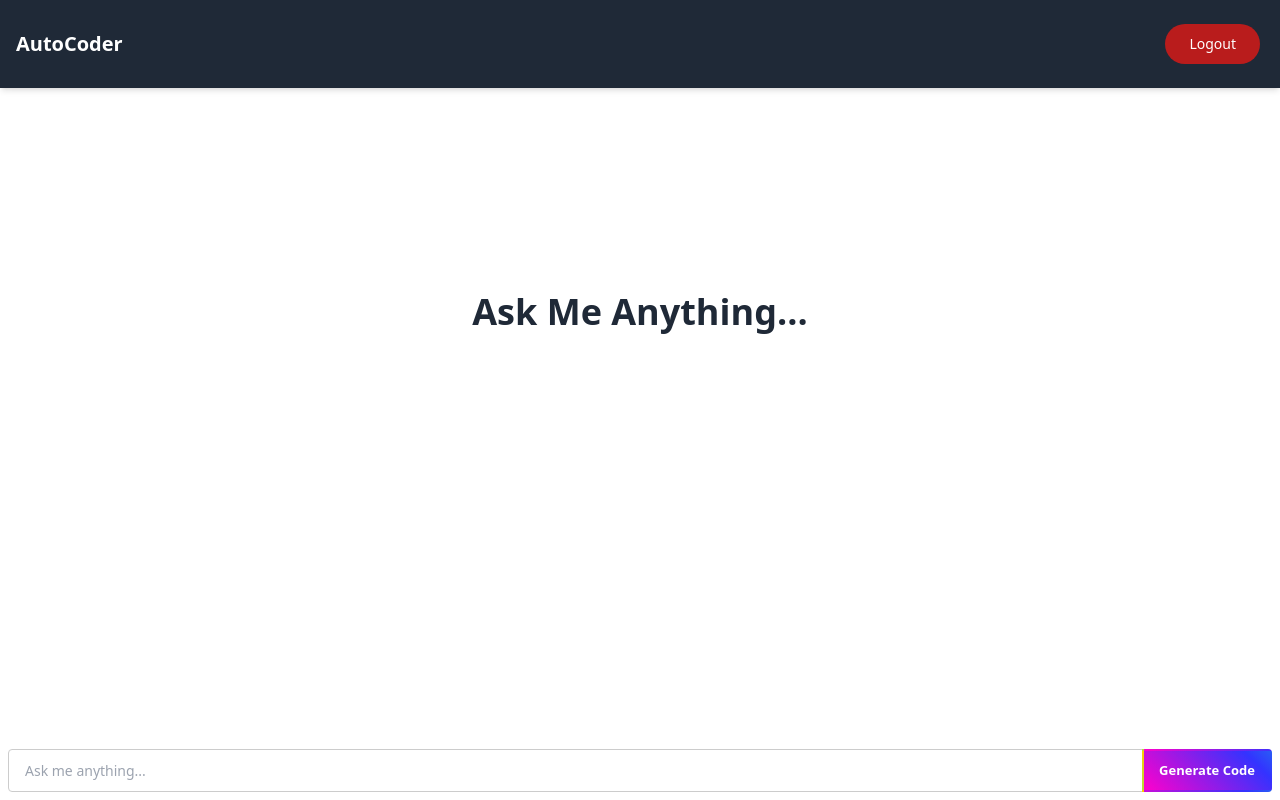
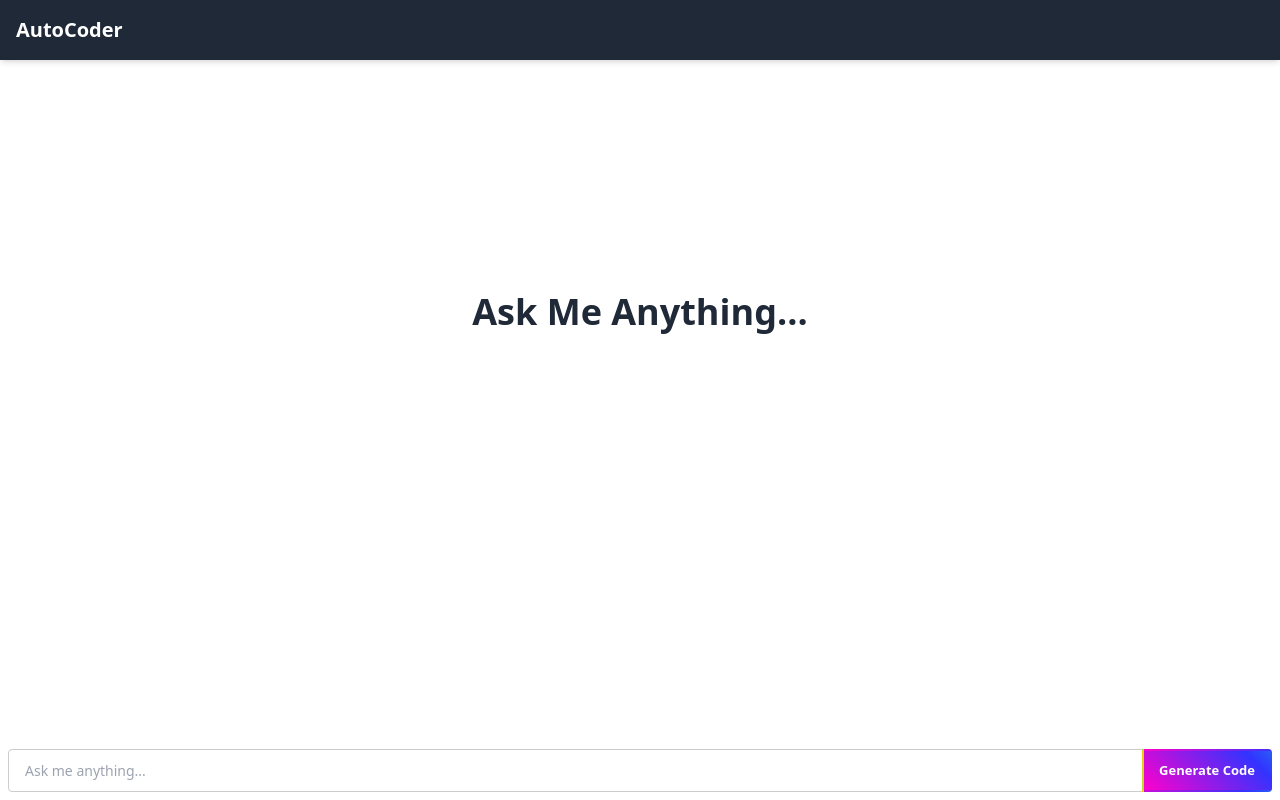
Before and after one commit to Zuber7489/AutoCoder.ai, an Angular app: page / in a window 1280 px wide. Built offline with nearby package versions, Linux system fonts and the light colour scheme.

Commit message:
'update'

```diff
--- a/src/app/app.component.html
+++ b/src/app/app.component.html
@@ -5,7 +5,7 @@
       <a href="#" class="text-xl font-bold">AutoCoder</a>
       <div class="space-x-4">
         <!-- <a href="#home" class="hover:">Home</a> -->
-        <button type="button" class="text-white bg-red-700 hover:bg-red-800 focus:outline-none focus:ring-4 focus:ring-red-300 font-medium rounded-full text-sm px-6 py-2.5 text-center me-1 mb-2 mt-2 dark:bg-red-600 dark:hover:bg-red-700 dark:focus:ring-red-900">Logout</button>
+        <!-- <button type="button" class="text-white bg-red-700 hover:bg-red-800 focus:outline-none focus:ring-4 focus:ring-red-300 font-medium rounded-full text-sm px-6 py-2.5 text-center me-1 mb-2 mt-2 dark:bg-red-600 dark:hover:bg-red-700 dark:focus:ring-red-900">Logout</button> -->
 
       </div>
     </div>
```
